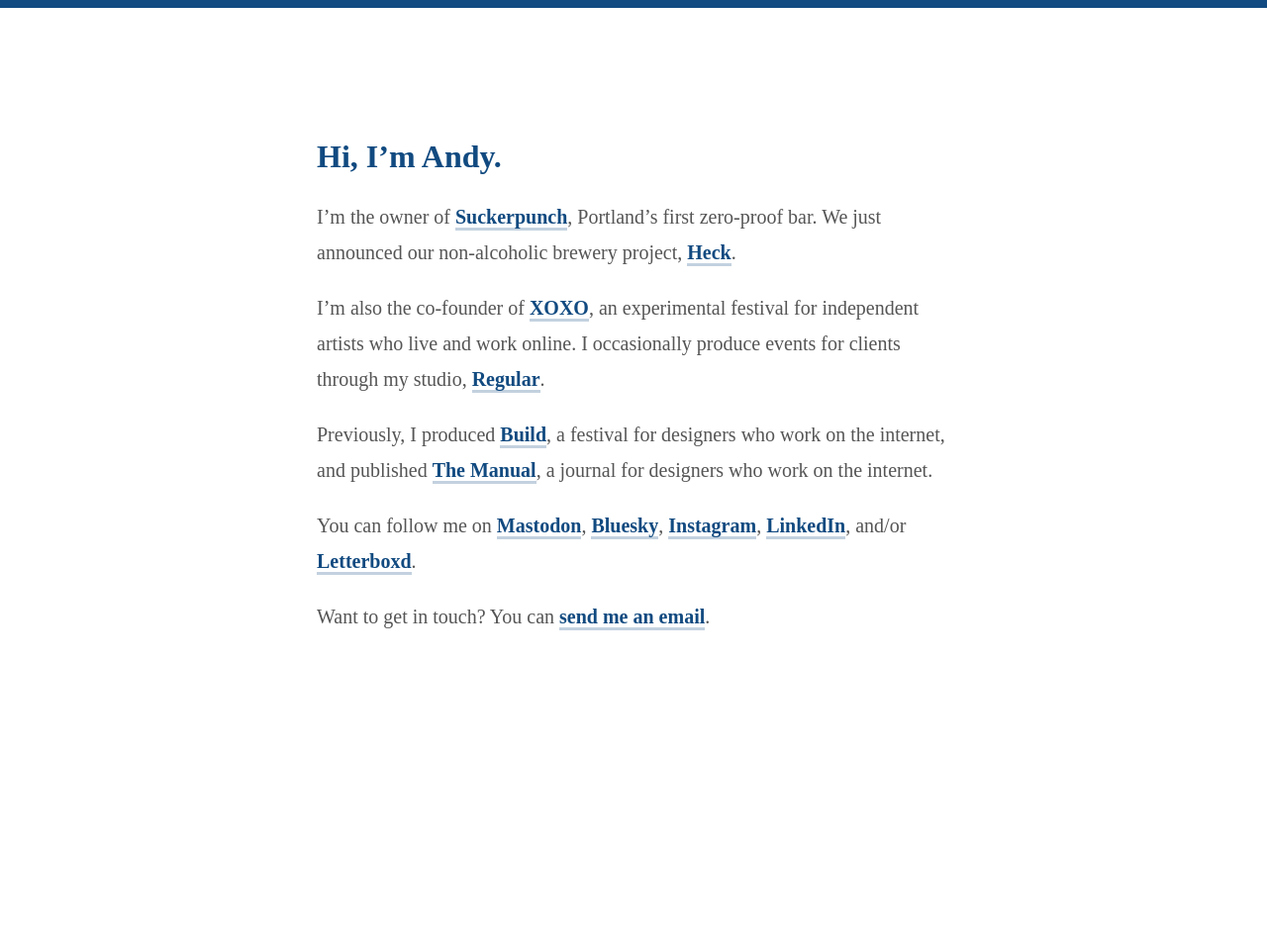
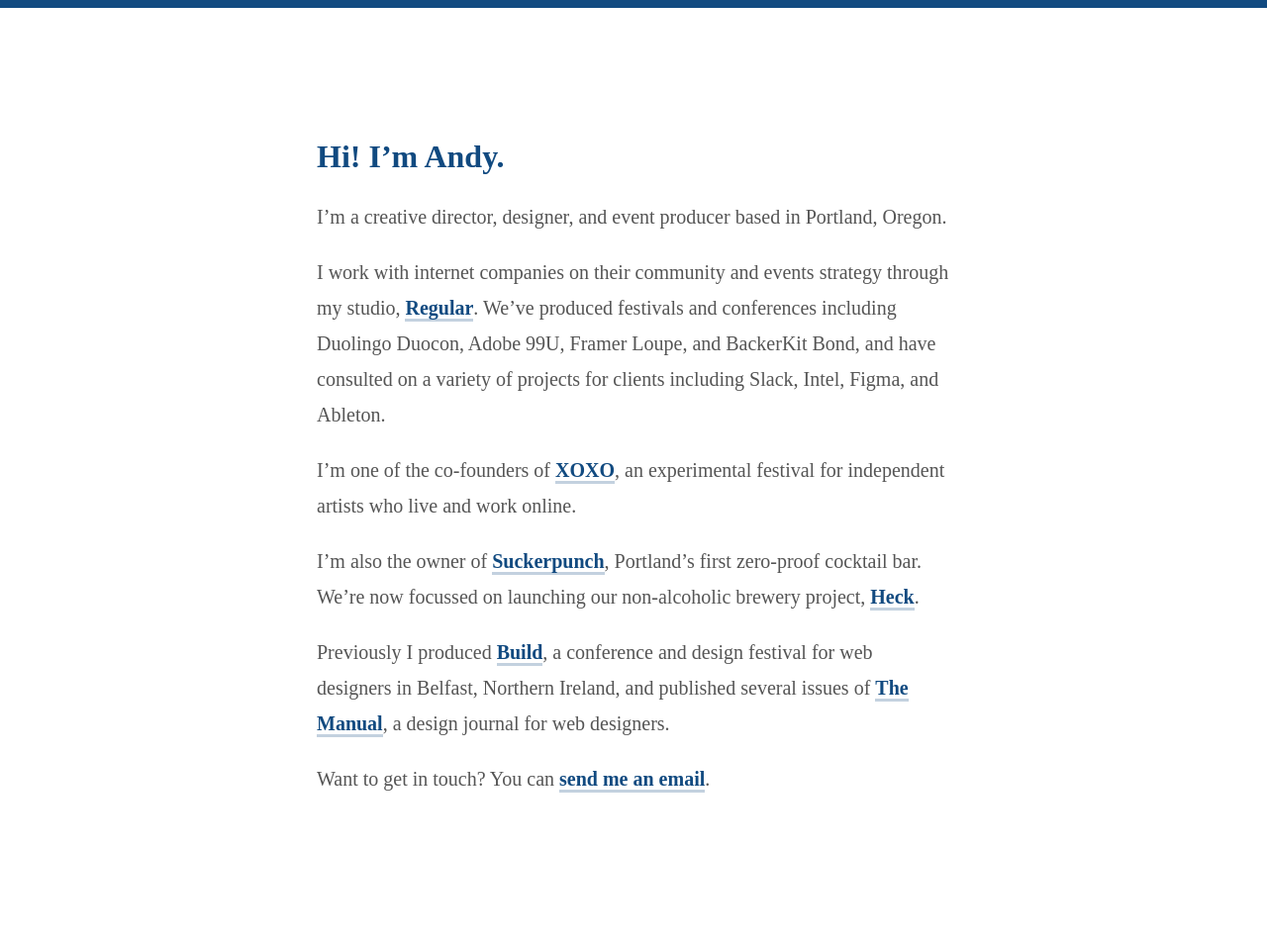
Before and after one commit to andymcmillan/andymcmillan, a Jekyll site: the page built from index.md, in a window 1280 px wide. Shown: the whole page at 99% size. Built offline with Jekyll 4.4.1, drawn with Linux system fonts in a browser that asks for light colours; before the commit the page ends 900 px from its top, so only the background shows below that.

Commit message:
Update index.md

```diff
--- a/index.md
+++ b/index.md
@@ -3,14 +3,16 @@
 title: Andy McMillan
 ---
 
-# Hi, I’m Andy.
+# Hi! I’m Andy.
 
-I’m the owner of [Suckerpunch](https://suckerpunch.bar), Portland's first zero-proof bar. We just announced our non-alcoholic brewery project, [Heck](https://heck.beer).
+I'm a creative director, designer, and event producer based in Portland, Oregon.
 
-I’m also the co-founder of [XOXO](https://xoxofest.com), an experimental festival for independent artists who live and work online. I occasionally produce events for clients through my studio, [Regular](https://regular.events).
+I work with internet companies on their community and events strategy through my studio, [Regular](https://regular.events). We've produced festivals and conferences including Duolingo Duocon, Adobe 99U, Framer Loupe, and BackerKit Bond, and have consulted on a variety of projects for clients including Slack, Intel, Figma, and Ableton.
 
-Previously, I produced [Build](https://buildconf.com), a festival for designers who work on the internet, and published [The Manual](https://alwaysreadthemanual.com), a journal for designers who work on the internet.
+I’m one of the co-founders of [XOXO](https://xoxofest.com), an experimental festival for independent artists who live and work online.
 
-You can follow me on [Mastodon](https://xoxo.zone/@andymcmillan), [Bluesky](https://bsky.app/profile/andymcmillan.bsky.social), [Instagram](https://www.instagram.com/goodonpaper/), [LinkedIn](https://www.linkedin.com/in/goodonpaper/), and/or [Letterboxd](https://letterboxd.com/andymcmillan/).
+I'm also the owner of [Suckerpunch](https://suckerpunch.bar), Portland’s first zero-proof cocktail bar. We're now focussed on launching our non-alcoholic brewery project, [Heck](https://heck.beer).
+
+Previously I produced [Build](https://buildconf.com), a conference and design festival for web designers in Belfast, Northern Ireland, and published several issues of [The Manual](https://alwaysreadthemanual.com), a design journal for web designers.
 
 Want to get in touch? You can [send me an email](mailto:hi@andymcmillan.com).
```
